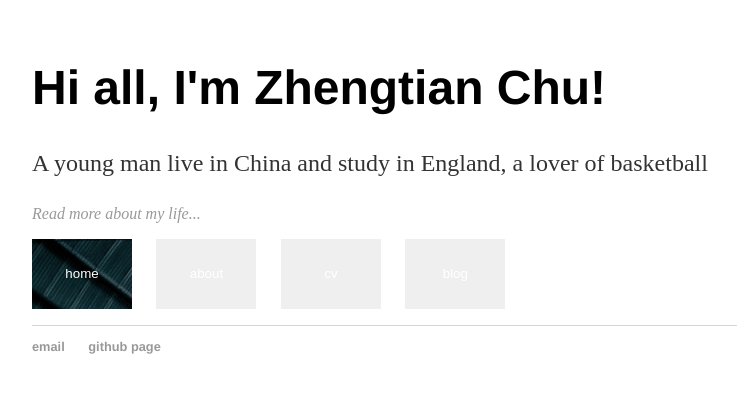
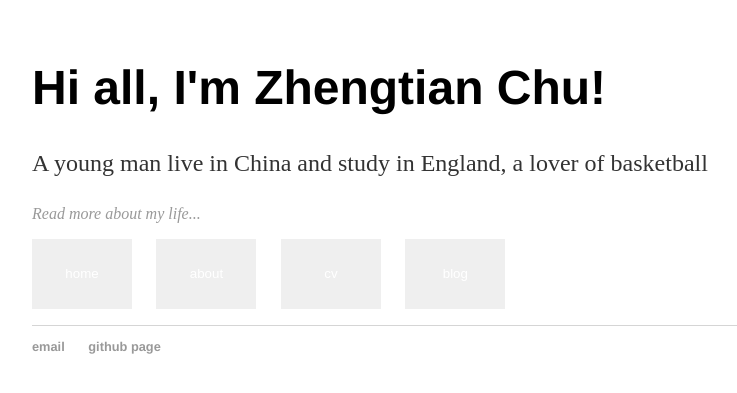
Before and after one commit to scyxx2/lakerschampions.github.io, a Jekyll site: the page built from index.html, in a window 1280 px wide. Shown: the top 393 px of the page, without its empty margins (160-897 px from the left). Built offline with Jekyll 4.4.1, drawn with Linux system fonts in a browser that asks for light colours.

Commit message:
Update main.css

```diff
--- a/css/main.css
+++ b/css/main.css
@@ -22,9 +22,9 @@ a {
     border-style: none;
     color: white;
 }
-#lbhome {
+/* #lbhome {
     background: url("/img/home.png") no-repeat;
-}
+} */
 h1 {
     font-size: 3em;
     font-family:'Helvetica', 'Arial', 'Sans-Serif';
```
